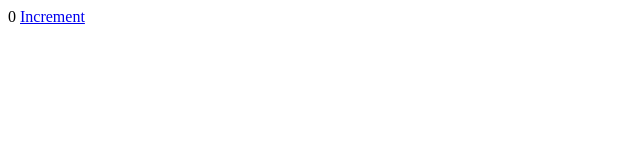
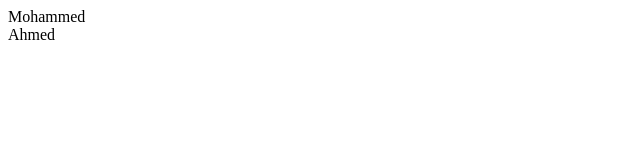
Before and after one commit to secmohammed/vue-composition-api, a Vue app: page / in a window 1280 px wide. Shown: the top 160 px of the page, without its empty margins (0-640 px from the left). Built offline with nearby package versions, Linux system fonts and the light colour scheme.

Commit message:
add lifecycle

```diff
--- a/src/views/Home.vue
+++ b/src/views/Home.vue
@@ -1,22 +1,33 @@
 <template>
     <div>
-        {{ number }}
-        <a href="#" @click.prevent="increment"> Increment </a>
+        <div v-for="user in users" :key="user.id">
+            {{user.name}}
+        </div>
     </div>
 </template>
 
 <script>
-import { reactive, toRefs, ref } from '@vue/composition-api'
-import useNumbers from './number'
+import { toRefs, onMounted, reactive, onUpdated } from '@vue/composition-api'
 export default {
     setup() {
-      const number = ref(0)
-      const { increment, decrement } = useNumbers(number)
-      return {
-        number,
-        increment,
-        decrement
-      }
+        const state = reactive({
+            users: []
+        })
+        const getUsers = () => {
+            state.users = [
+                {id: 1, name: 'Mohammed'},
+                {id: 2, name: 'Ahmed'}
+            ]
+        }
+        onUpdated(() => {
+            console.log('updated')
+        })
+        onMounted(() => {
+            getUsers()
+        })
+        return {
+            ...toRefs(state)
+        }
     }
 };
 </script>
```
